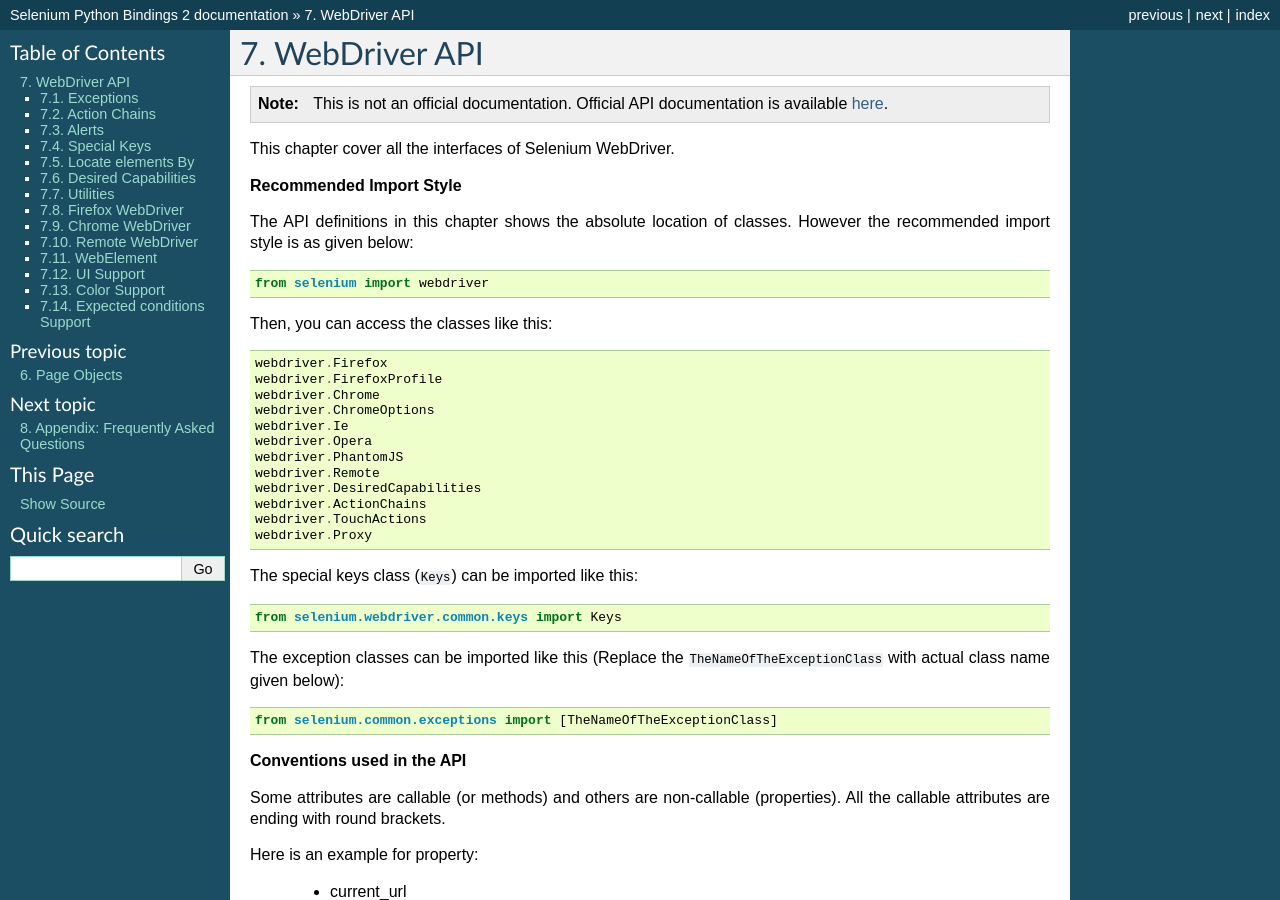
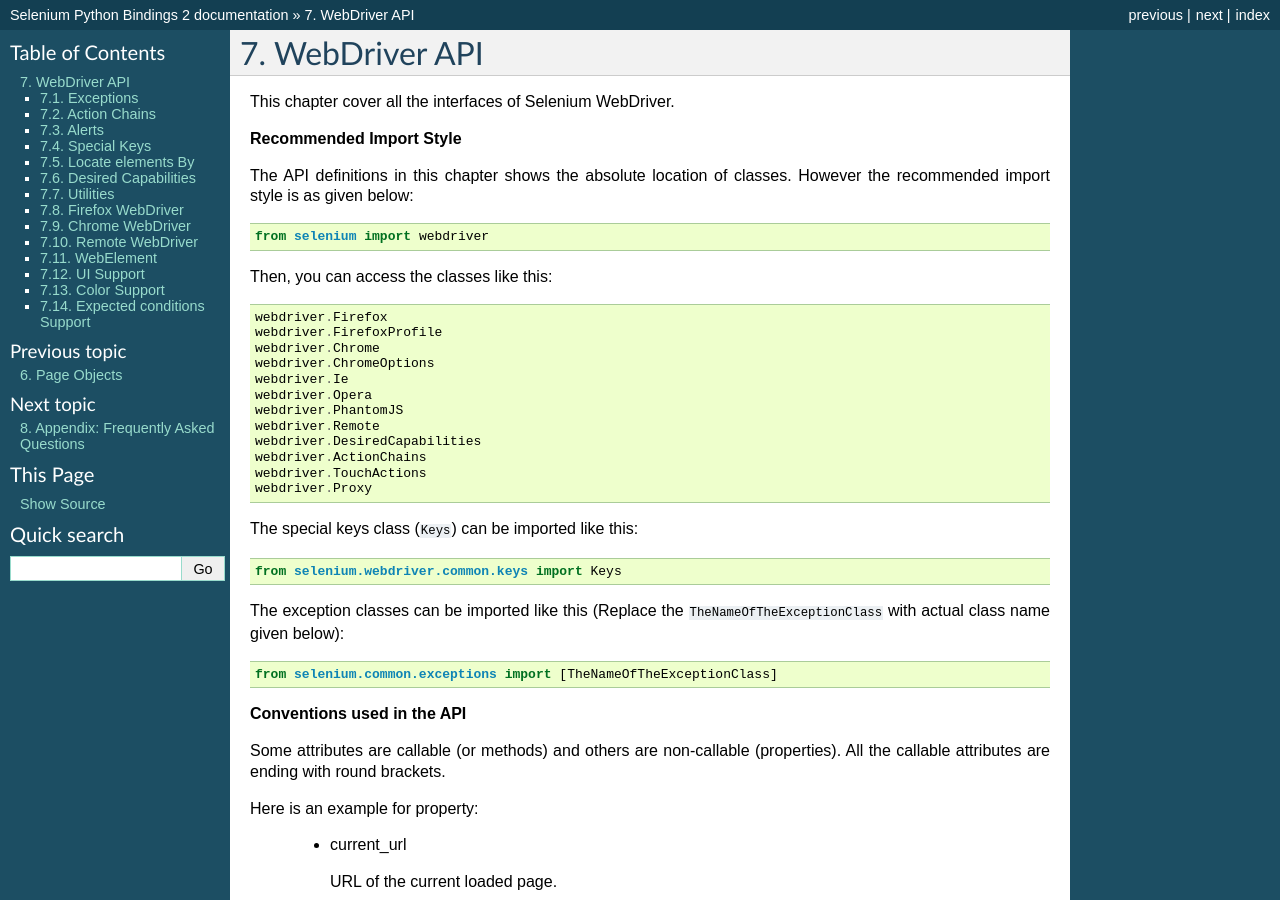
Before and after one commit to baijum/selenium-python, a Sphinx documentation site: the page built from source/api.rst, in a window 1280 px wide and 900 px high. Built offline with Sphinx 7.4.7, drawn with Linux system fonts in a browser that asks for light colours.

Commit message:
remove broken link to official documentation
the official documentation is not online anymore

```diff
--- a/source/api.rst
+++ b/source/api.rst
@@ -2,12 +2,6 @@
 
 WebDriver API
 -------------
-
-.. note::
-
-   This is not an official documentation.  Official API documentation
-   is available `here
-   <http://selenium.googlecode.com/svn/trunk/docs/api/py/index.html>`_.
 
 This chapter cover all the interfaces of Selenium WebDriver.
 
```
